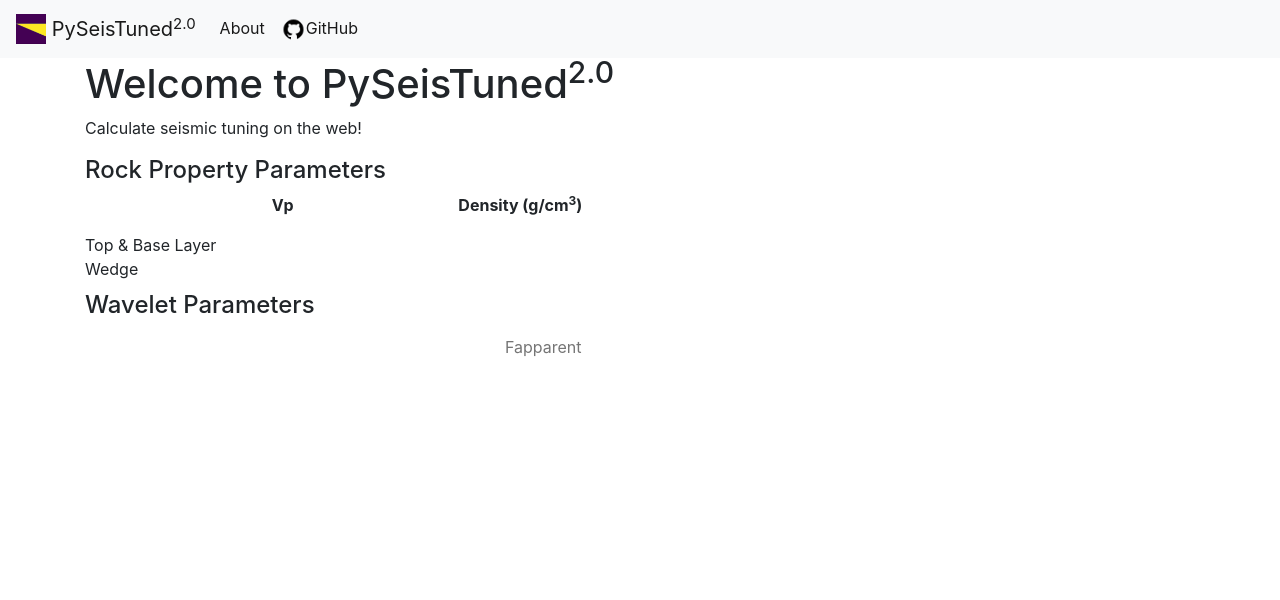
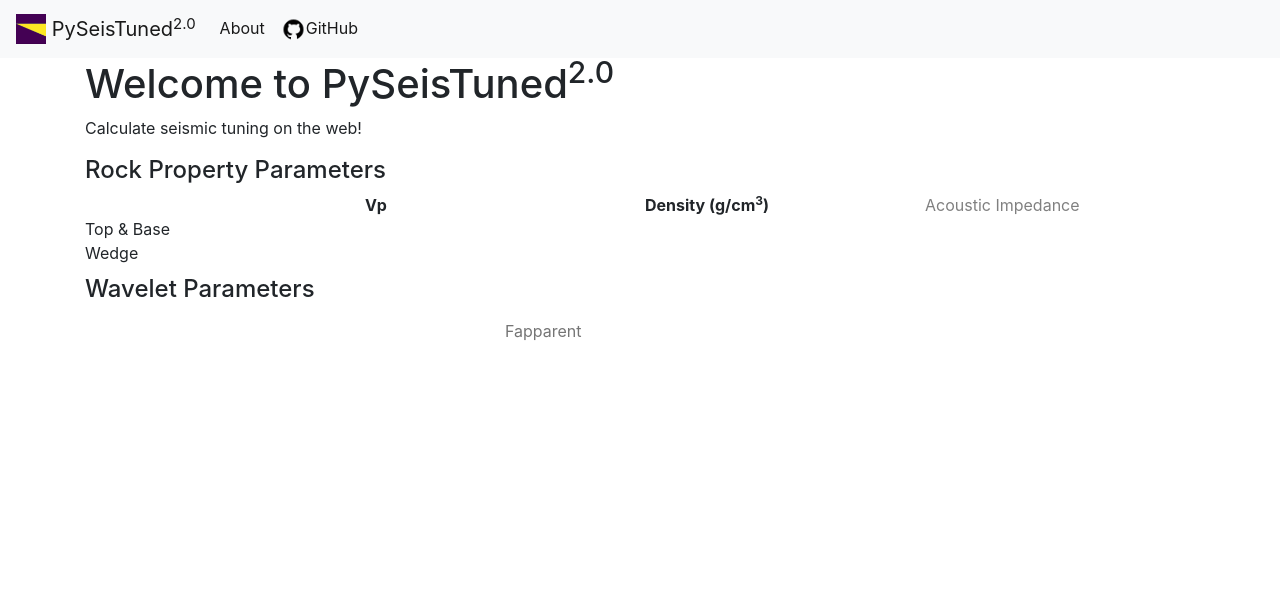
Before and after one commit to bdowdell/flask_pyseistuned, a Flask app: template pyseistuned/templates/index.html in a window 1280 px wide. Shown: the top 600 px of the page. Run offline with Flask 2, Linux system fonts and the light colour scheme; the template is opened without the code that fills it, so the values that code supplies are empty; parts of the project's set-up code (start-up, migrations or seed data) failed here and were passed over; some libraries are stand-ins or nearby versions.

Commit message:
adds custom validator to ensure a model cannot be submitted where the layers have the same impedance

```diff
--- a/pyseistuned/pyseistuned.py
+++ b/pyseistuned/pyseistuned.py
@@ -39,7 +39,8 @@ mail = Mail(app)
 def index():
     form = TuningWedgeForm(vp_units=0, wv_length=0.100, wv_dt=0.001)
     if form.validate_on_submit():
-        return redirect(url_for('results', form=request.form))
+        return redirect(url_for('results', form=request.form), code=307)
+        #return render_template('results.html', form=request.form)
     return render_template('index.html', form=form)
 
 
@@ -93,7 +94,6 @@ def results():
     return render_template('results.html',
                            vp_1=layer_1_vp, rho_1=layer_1_dens,
                            vp_2=layer_2_vp, rho_2=layer_2_dens,
-                           vp_3=layer_3_vp, rho_3=layer_3_dens,
                            vp_units=vp_units, wv_type=wv_type,
                            freq=freq, wv_len=wv_len, wv_dt=wv_dt,
                            wv_div=wv_div, wv_script=wv_script,
--- a/pyseistuned/templates/index.html
+++ b/pyseistuned/templates/index.html
@@ -53,6 +53,27 @@ limitations under the License.
                 fa.value = '';
             }
         }
+
+        function updateAcousticImpedance() {
+            var vp1 = document.getElementById('vp1');
+            var rho1 = document.getElementById('rho1');
+            var imp1 = document.getElementById('imp1');
+            if( vp1.value != '' && rho1.value != ''){
+                imp1.value = Math.round(vp1.value * rho1.value * 100) / 100;
+            }
+            else{
+                imp1.value = '';
+            }
+            var vp2 = document.getElementById('vp2');
+            var rho2 = document.getElementById('rho2');
+            var imp2 = document.getElementById('imp2');
+            if( vp2.value != '' && rho2.value != ''){
+                imp2.value = Math.round(vp2.value * rho2.value * 100) / 100;
+            }
+            else{
+                imp2.value = '';
+            }
+        }
     </script>
 {% endblock %}
 
@@ -62,7 +83,7 @@ limitations under the License.
         Calculate seismic tuning on the web!
     </p>
     <!-- Tuning Wedge Inputs -->
-    <form action="{{ url_for('results') }}" method="post" novalidate>
+    <form action="" method="post" novalidate>
         {{ form.hidden_tag() }}
         <!-- Rock Properties -->
         <div class="form-row">
@@ -72,17 +93,20 @@ limitations under the License.
                     <div class="col-sm"></div>
                     <div class="col-sm"><strong>Vp</strong></div>
                     <div class="col-sm"><strong>Density (g/cm<sup>3</sup>)</strong></div>
+                    <div class="col-sm" style="color: grey;">Acoustic Impedance</div>
                 </div>
-                <div class="row"><p></p></div>
                 <div class="form-row">
                     <div class="col-sm">
-                        Top & Base Layer
+                        Top & Base
                     </div>
                     <div class="col-sm">
-                        {{ form.layer_1_vp(class_='form-control') }}
+                        {{ form.layer_1_vp(class_='form-control', id='vp1') }}
                     </div>
                     <div class="col-sm">
-                        {{ form.layer_1_dens(class_='form-control') }}
+                        {{ form.layer_1_dens(class_='form-control', id='rho1', onchange='updateAcousticImpedance()') }}
+                    </div>
+                    <div class="col-sm">
+                        {{ form.layer_1_impedance(class_='form-control-plaintext', id='imp1', placeholder='', readonly=true) }}
                     </div>
                 </div>
                 <div class="form-row">
@@ -90,10 +114,16 @@ limitations under the License.
                         Wedge
                     </div>
                     <div class="col-sm">
-                        {{ form.layer_2_vp(class_='form-control') }}
+                        {{ form.layer_2_vp(class_='form-control', id='vp2') }}
                     </div>
                     <div class="col-sm">
-                        {{ form.layer_2_dens(class_='form-control') }}
+                        {{ form.layer_2_dens(class_='form-control', id='rho2', onchange='updateAcousticImpedance()') }}
+                    </div>
+                    <div class="col-sm">
+                        {{ form.layer_2_impedance(class_='form-control-plaintext', id='imp2', placeholder='', readonly=true) }}
+                        {% for error in form.layer_2_impedance.errors %}
+                        <span style="color: red;">[{{ error }}]</span>
+                        {% endfor %}
                     </div>
                 </div>
                 <div class="form-row" style="padding-top:10px;">
@@ -106,9 +136,12 @@ limitations under the License.
                         {% endfor %}
                     </div>
                     <div class="col-sm"></div>
+                    <div class="col-sm"></div>
                 </div>
             </div>
+            <!--
             <div class="col-sm"></div>
+            -->
         </div>
         <!-- Wavelet parameters -->
         <div class="form-row">
```
Also changed, not shown: pyseistuned/forms.py (+39 -1 lines).
